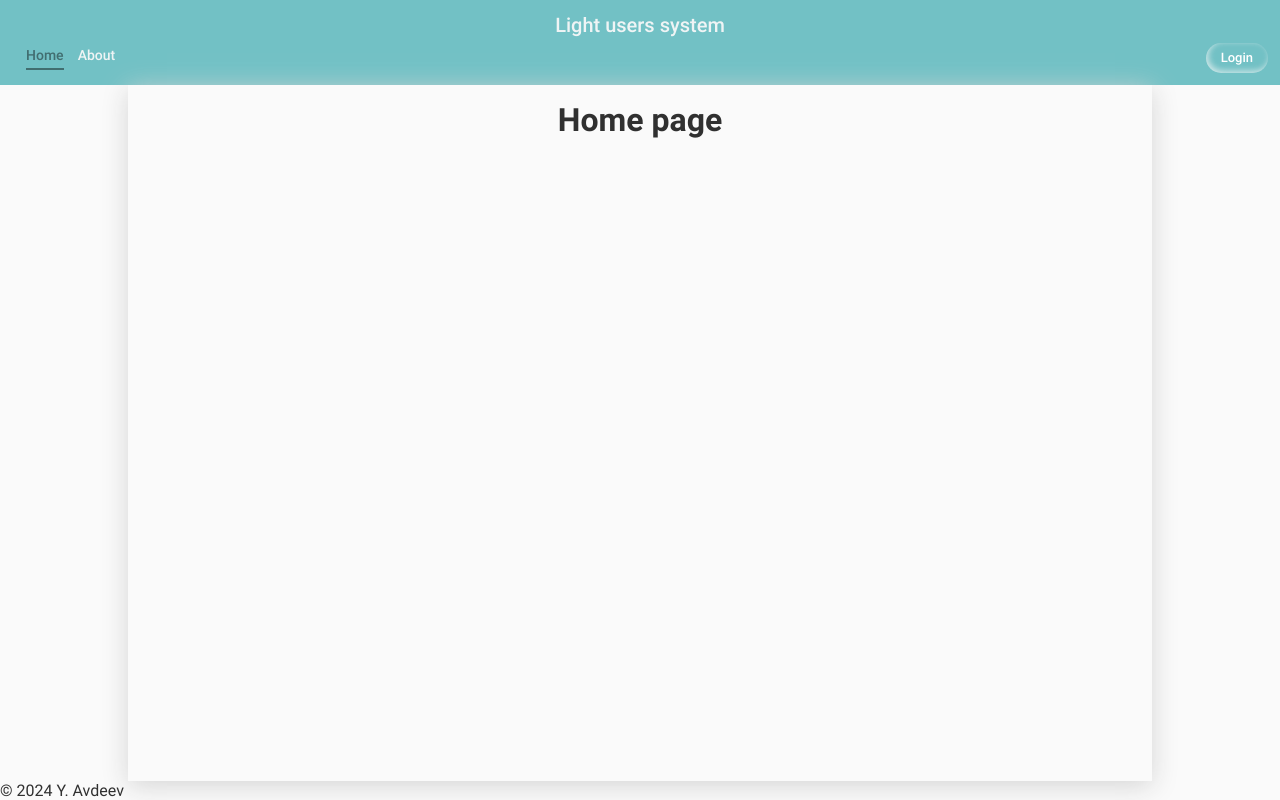
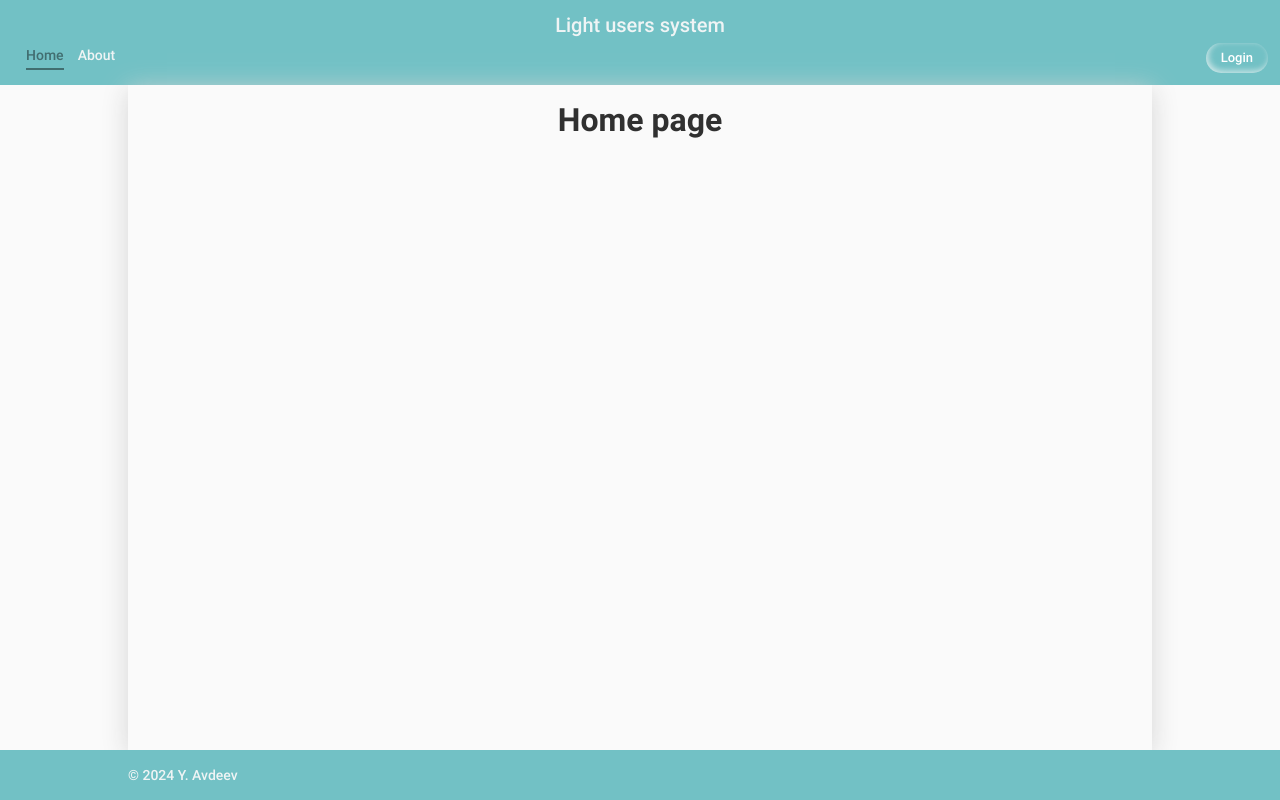
Before and after one commit to yuriy-avdeev/light-users-system, a Vue app: page / in a window 1280 px wide. Built offline with nearby package versions, Linux system fonts and the light colour scheme.

Commit message:
chore: fix footer scss import

```diff
--- a/src/components/AppFooter/AppFooter.vue
+++ b/src/components/AppFooter/AppFooter.vue
@@ -4,4 +4,6 @@
   </footer>
 </template>
 
-<style scoped scr="./app-footer.scss"></style>
+<style scoped>
+@import './app-footer.scss';
+</style>
```
